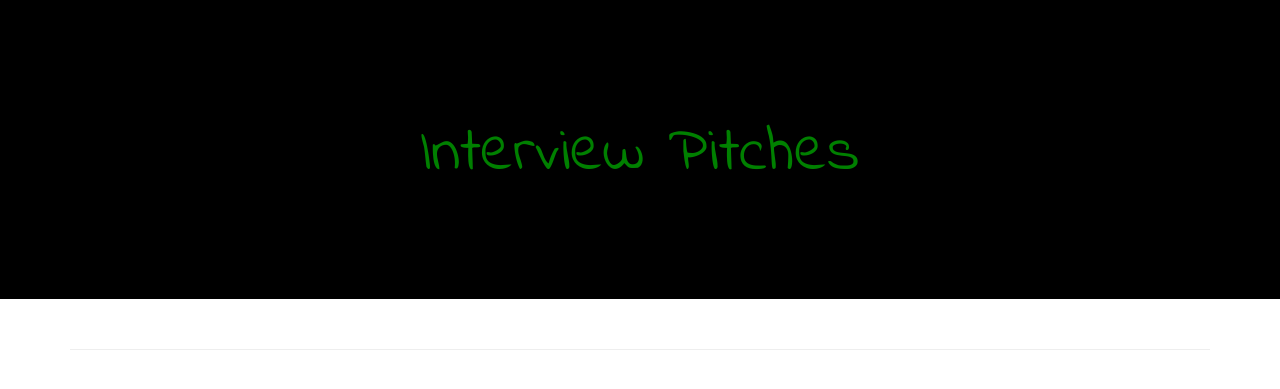
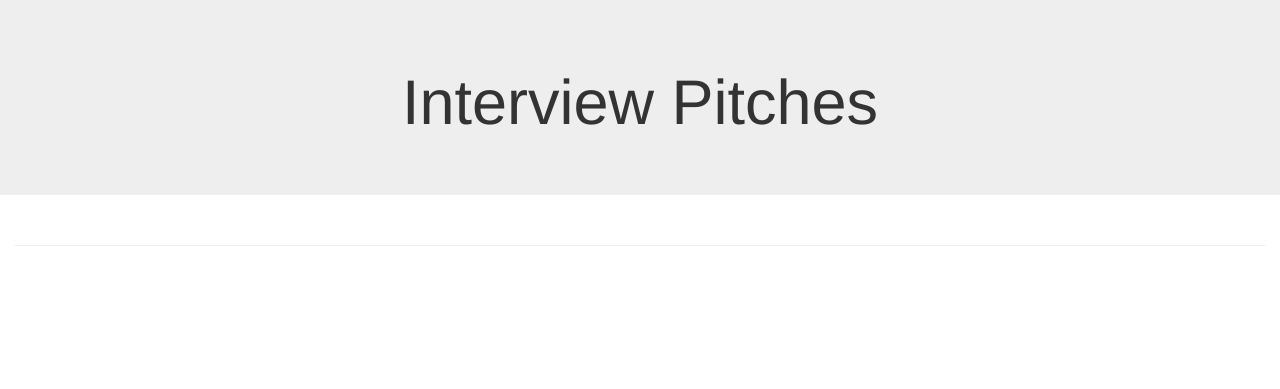
Before and after one commit to NgugiMuthoni/Pitchapp, a Flask app: page /pitches/interview_pitches in a window 1280 px wide. Shown: the part 52-441 px from the top of the page. Run offline with Flask 2, Linux system fonts and the light colour scheme; tables that the repository leaves empty hold one stand-in row (values such as "Sample post"); some libraries are stand-ins or nearby versions; some web fonts are replaced.

Commit message:
--- Auto-Git Commit ---

```diff
--- a/app/templates/interview_pitches.html
+++ b/app/templates/interview_pitches.html
@@ -3,13 +3,14 @@
 
 {%block content%}
 <link href="https://fonts.googleapis.com/css?family=Indie+Flower|Ranga" rel="stylesheet">
-<div class="jumbotron text-center" style="background-color: black; color:green ; padding: 100px 25px; font-family: 'Indie Flower', cursive;">
+<div class="jumbotron text-center" >
     <h1>Interview Pitches</h1>
 </div>
-<div class="container" style="font-family: 'Indie+Flower', cursive;">
+<div class="container-fluid" >
     <hr>
     <div class="row">
         {{macro.displayPitches(pitches)}}
+        {{macro.displayComments(comment)}}
     </div>
 </div>
 {%endblock%}
```
